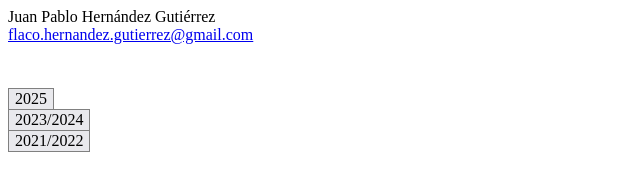
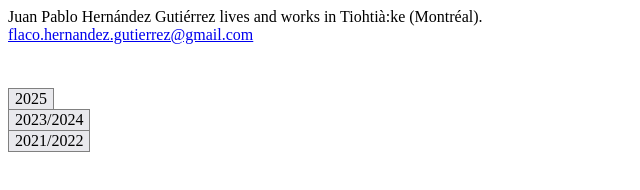
Before and after one commit to 1mpii/website-preview, a plain HTML site: page index.htm in a window 1280 px wide. Shown: the whole page, without its empty margins (0-640 px from the left). Drawn offline with nearby package versions, Linux system fonts and the light colour scheme.

Commit message:
remove hover

```diff
--- a/index.htm
+++ b/index.htm
@@ -26,10 +26,10 @@
 
 	<body>
 		<header>
-			<span
-				><p>Juan Pablo Hernández Gutiérrez</p>
-				<p class="hide">lives and works in Tiohtià:ke (Montréal).</p></span
-			>
+
+				<p>Juan Pablo Hernández Gutiérrez lives and works in Tiohtià:ke (Montréal).</p>
+
+
 			<a
 				target="_blank"
 				href="mailto:flaco.hernandez.gutierrez@gmail.com"
```
